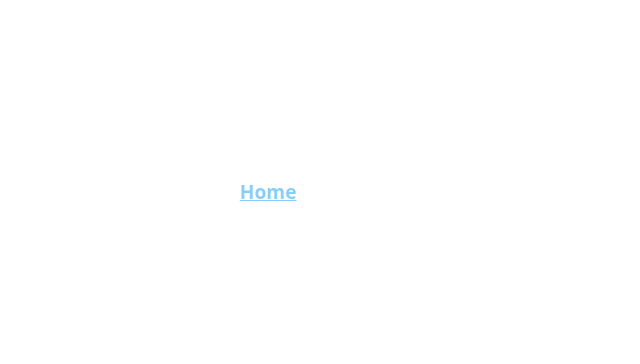
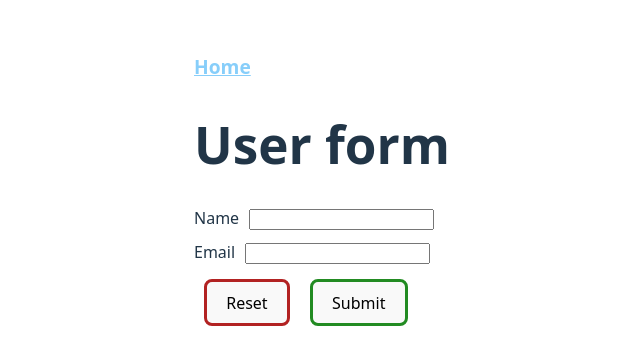
Before and after one commit to JustynaGargula/react-exercises, a React (Vite) app: page /form in a window 1280 px wide. Before the commit this address had no page. Shown: the part 208-572 px from the top of the page, without its empty margins (318-958 px from the left). Built offline with nearby package versions, Linux system fonts and the light colour scheme.

Commit message:
Second exercise - simple form

```diff
--- a/src/App.css
+++ b/src/App.css
@@ -26,3 +26,22 @@ a:hover {
 h3 a {
   color: white;
 }
+label {
+  margin-right: 10px;
+}
+
+.field {
+  margin: 10px 10px 10px 0px;
+}
+
+.indentedParagraph {
+  padding-left: 30px;
+}
+
+button[type="submit"] {
+  border:  solid forestgreen;
+}
+
+.resetButton {
+  border: solid firebrick;
+}
--- a/src/App.jsx
+++ b/src/App.jsx
@@ -1,7 +1,8 @@
 import './App.css'
 import {Link, Route, BrowserRouter as Router, Routes} from "react-router-dom";
-import Counter from "./components/counter.jsx";
+import Counter from "./components/Counter.jsx";
 import Home from "./components/Home.jsx";
+import Form from "./components/Form.jsx";
 
 function App() {
 
@@ -11,11 +12,13 @@ function App() {
         <nav>
           <Link to={"/"} className="homeLink">Home</Link>
           <Link to={"/counter"}>Counter</Link>
+          <Link to={"/form"}>Form</Link>
         </nav>
 
         <Routes>
           <Route path="/" element={<Home />} />
           <Route path="/counter" element={<Counter />} />
+          <Route path="/form" element={<Form />} />
         </Routes>
       </Router>
     </>
--- /dev/null
+++ b/src/components/Form.jsx
@@ -0,0 +1,44 @@
+import {useState} from "react";
+
+export default function Form() {
+  const [name, setName] = useState("");
+  const [email, setEmail] = useState("");
+  const [isSubmitted, setIsSubmitted] = useState(false);
+
+  const handleSubmit = event => {
+    event.preventDefault();
+    setIsSubmitted(true);
+  }
+
+  const resetForm = () => {
+    setName("");
+    setEmail("");
+    setIsSubmitted(false);
+  }
+
+  return (
+    <>
+      <h1>User form</h1>
+      <form onSubmit={handleSubmit}>
+        <div className="field">
+          <label htmlFor="name">Name</label>
+          <input value={name} onChange={e => (setName(e.target.value))} type="text" id="name" name="name" required />
+        </div>
+        <div className="field">
+          <label htmlFor="email">Email</label>
+          <input value={email} onChange={e => (setEmail(e.target.value))} type="email" id="email" name="email" required />
+        </div>
+        <button type="button" onClick={resetForm} className="resetButton">Reset</button>
+        <button type="submit">Submit</button>
+      </form>
+      {isSubmitted && <div>
+        <p>Thank you for submitting the following data:</p>
+        <div className="indentedParagraph">
+          <p>Name: {name}</p>
+          <p>Email: {email}</p>
+        </div>
+
+      </div>}
+    </>
+  )
+}
--- a/src/components/Home.jsx
+++ b/src/components/Home.jsx
@@ -20,7 +20,7 @@ export default function Home() {
         </li>
 
         <li>
-          <h3>User Form</h3>
+          <h3><Link to={"/form"}>User Form</Link></h3>
           <ul>
             <li>Create a form with fields: <strong>name</strong>, <strong>email</strong>.</li>
             <li>After clicking <code>Save</code>, display the entered user data below the form.</li>
@@ -80,6 +80,17 @@ export default function Home() {
           </ul>
         </li>
       </ol>
+
+      <h2>Other ideas</h2>
+      <ol>
+        <li>
+          Improve navbar
+          <ul>
+            <li>Highlight the current open link</li>
+            <li>Style home page link in other way</li>
+          </ul>
+        </li>
+      </ol>
     </>
   )
 }
--- a/src/index.css
+++ b/src/index.css
@@ -45,6 +45,7 @@ button {
   background-color: #1a1a1a;
   cursor: pointer;
   transition: border-color 0.25s;
+  margin: 5px 10px;
 }
 button:hover {
   border-color: #646cff;
```
Also changed, not shown: src/components/Counter.jsx (renamed from src/components/counter.jsx).
